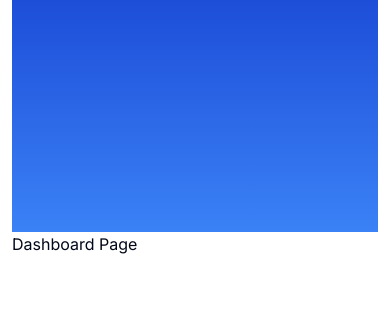
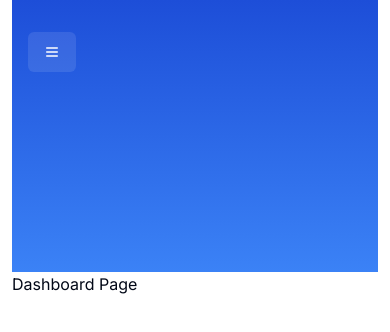
Before and after one commit to brandalx/Fintrics-SAAS-Next, a Next.js app: page / in a window 390 px wide. Shown: the top 332 px of the page. Built offline with nearby package versions, Linux system fonts and the light colour scheme.

Commit message:
feat: sheet drawer for mobile navigation menu

```diff
--- a/components/NavButton.tsx
+++ b/components/NavButton.tsx
@@ -2,6 +2,7 @@
 import { Button } from "@/components/ui/button";
 import Link from "next/link";
 import { cn } from "@/lib/utils";
+
 type Props = {
   href: string;
   label: string;
--- a/components/navigation.tsx
+++ b/components/navigation.tsx
@@ -1,9 +1,13 @@
 "use client";
 
-import React from "react";
+import React, { useState } from "react";
 import { usePathname } from "next/navigation";
 import { NavButton } from "./NavButton";
-
+import { Sheet, SheetContent, SheetTrigger } from "@/components/ui/sheet";
+import { useMedia } from "react-use";
+import { useRouter } from "next/navigation";
+import { Button } from "@/components/ui/button";
+import { Menu } from "lucide-react";
 const routes = [
   {
     href: "/",
@@ -30,7 +34,43 @@
 ];
 
 export const Navigation = () => {
+  const [isOpen, setIsOpen] = useState(false);
+  const router = useRouter();
   const pathname = usePathname();
+  const isMobile = useMedia("(max-width: 1024px)", false);
+  const onClick = (href: string) => {
+    router.push(href);
+    setIsOpen(false);
+  };
+
+  if (isMobile) {
+    return (
+      <Sheet open={isOpen} onOpenChange={setIsOpen}>
+        <SheetTrigger>
+          <Button
+            variant="outline"
+            className="font-normal bg-white/10 hover:bg-white/20 hover:text-white border-none focus-visible:ring-offset-0 focus-visible:ring-transparent outline-none text-white focus:bg-white/30 transition
+"
+          >
+            <Menu className="size-4" />
+          </Button>
+        </SheetTrigger>
+        <SheetContent side="left" className="px-2">
+          <nav className="flex flex-col gap-y-2 pt-6">
+            {routes.map((route) => (
+              <Button
+                key={route.href}
+                variant={route.href === pathname ? "secondary" : "ghost"}
+                onClick={() => onClick(route.href)}
+              >
+                {route.label}
+              </Button>
+            ))}
+          </nav>
+        </SheetContent>
+      </Sheet>
+    );
+  }
   return (
     <nav className="hidden lg:flex items-center gap-2 overflow-x-auto">
       {routes.map((route) => (
--- a/package.json
+++ b/package.json
@@ -22,6 +22,7 @@
     "next": "14.2.3",
     "react": "^18",
     "react-dom": "^18",
+    "react-use": "^17.5.0",
     "tailwind-merge": "^2.3.0",
     "tailwindcss-animate": "^1.0.7",
     "zod": "^3.23.8"
```
Also changed, not shown: 1 other file (tests, documents, lock files or other folders).
